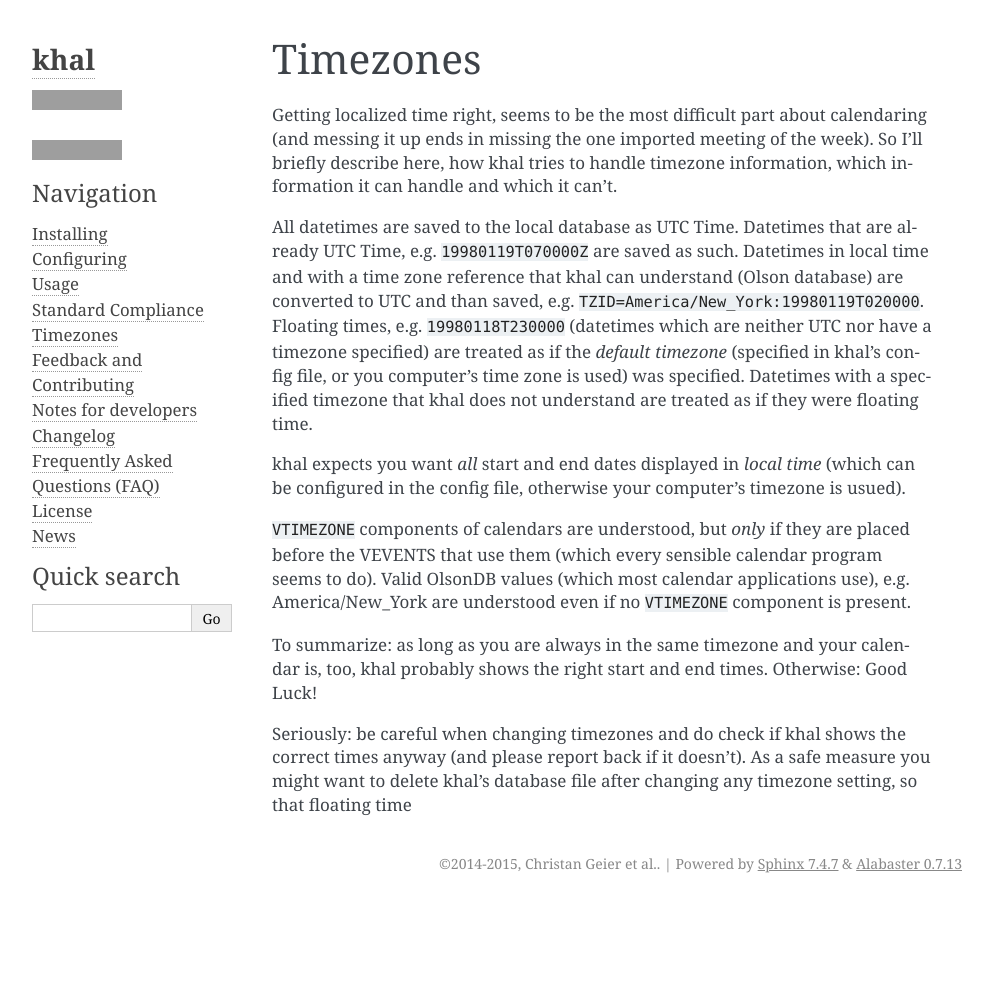
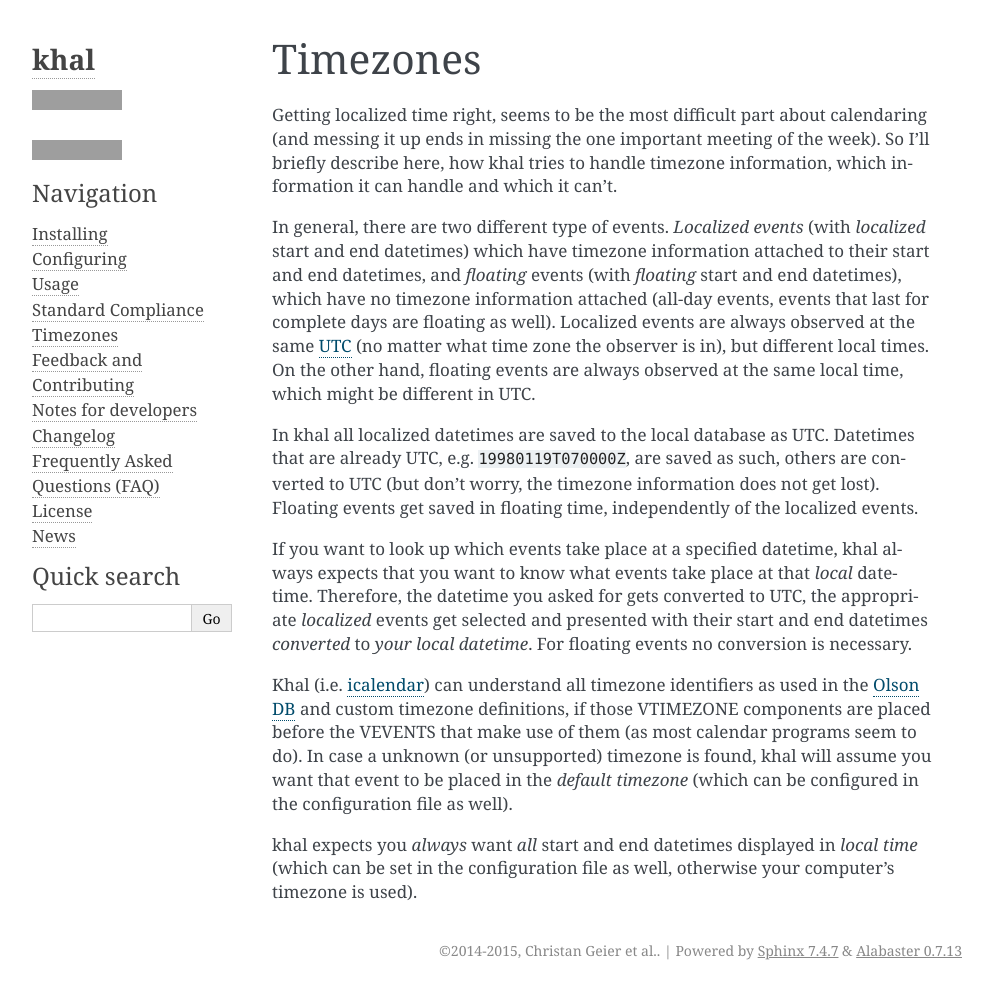
Before and after one commit to pimutils/khal, a Sphinx documentation site: the page built from doc/source/timezones.rst, in a window 1280 px wide, cut to the strip 0-990 px from the top of the page. Shown: the whole strip, without its empty margins (148-1141 px from the left). Built offline with Sphinx 7.4.7, drawn with Linux system fonts in a browser that asks for light colours; the version number could not be read and is left out; before the commit the page ends 903 px from its top, so only the background shows below that; grey boxes are pictures that could not be loaded.

Commit message:
reworked doc section about timezones

```diff
--- a/doc/source/timezones.rst
+++ b/doc/source/timezones.rst
@@ -1,36 +1,43 @@
 Timezones
 =========
 Getting localized time right, seems to be the most difficult part about
-calendaring (and messing it up ends in missing the one imported meeting of the
+calendaring (and messing it up ends in missing the one important meeting of the
 week). So I'll briefly describe here, how khal tries to handle timezone
 information, which information it can handle and which it can't.
 
-All datetimes are saved to the local database as UTC Time. Datetimes that are
-already UTC Time, e.g. ``19980119T070000Z`` are saved as such. Datetimes in
-local time and with a time zone reference that khal can understand (Olson
-database) are converted to UTC and than saved, e.g.
-``TZID=America/New_York:19980119T020000``.  Floating times, e.g.
-``19980118T230000`` (datetimes which are neither UTC nor have a timezone
-specified) are treated as if the *default timezone* (specified in khal's
-config file, or you computer's time zone is used) was specified. Datetimes
-with a specified timezone that khal does not understand are treated as if they
-were floating time.
+In general, there are two different type of events. *Localized events* (with
+*localized* start and end datetimes) which have timezone information attached to
+their start and end datetimes, and *floating* events (with *floating* start and end
+datetimes), which have no timezone information attached (all-day events, events that
+last for complete days are floating as well). Localized events are always
+observed at the same UTC_ (no matter what time zone the observer is in), but
+different local times. On the other hand, floating events are always observed at
+the same local time, which might be different in UTC.
 
-khal expects you want *all* start and end dates displayed in *local time*
-(which can be configured in the config file, otherwise your computer's
-timezone is usued).
+In khal all localized datetimes are saved to the local database as UTC.
+Datetimes that are already UTC, e.g. ``19980119T070000Z``, are saved as such,
+others are converted to UTC (but don't worry, the timezone information does not
+get lost). Floating events get saved in floating time, independently of the
+localized events.
 
-``VTIMEZONE`` components of calendars are understood, but *only* if they are
-placed before the VEVENTS that use them (which every sensible calendar program
-seems to do). Valid OlsonDB values (which most calendar applications use),
-e.g. America/New_York are understood even if no ``VTIMEZONE`` component is
-present.
+If you want to look up which events take place at a specified datetime, khal
+always expects that you want to know what events take place at that *local*
+datetime. Therefore, the datetime you asked for gets converted to UTC, the
+appropriate *localized* events get selected and presented with their start and
+end datetimes *converted* to *your local datetime*. For floating events no
+conversion is necessary.
 
-To summarize: as long as you are always in the same timezone and your calendar
-is, too, khal probably shows the right start and end times. Otherwise: Good
-Luck!
+Khal (i.e. icalendar_) can understand all timezone identifiers as used in the
+`Olson DB`_ and custom timezone definitions, if those VTIMEZONE components are
+placed before the VEVENTS that make use of them (as most calendar programs seem
+to do). In case a unknown (or unsupported) timezone is found, khal will assume
+you want that event to be placed in the *default timezone* (which can be
+configured in the configuration file as well).
 
-Seriously: be careful when changing timezones and do check if khal shows the
-correct times anyway (and please report back if it doesn't). As a safe measure
-you might want to delete khal's database file after changing any timezone
-setting, so that floating time
+khal expects you *always* want *all* start and end datetimes displayed in
+*local time* (which can be set in the configuration file as well, otherwise
+your computer's timezone is used).
+
+.. _Olson DB: https://en.wikipedia.org/wiki/Tz_database
+.. _UTC: https://en.wikipedia.org/wiki/Coordinated_Universal_Time
+.. _icalendar: https://github.com/collective/icalendar
```
